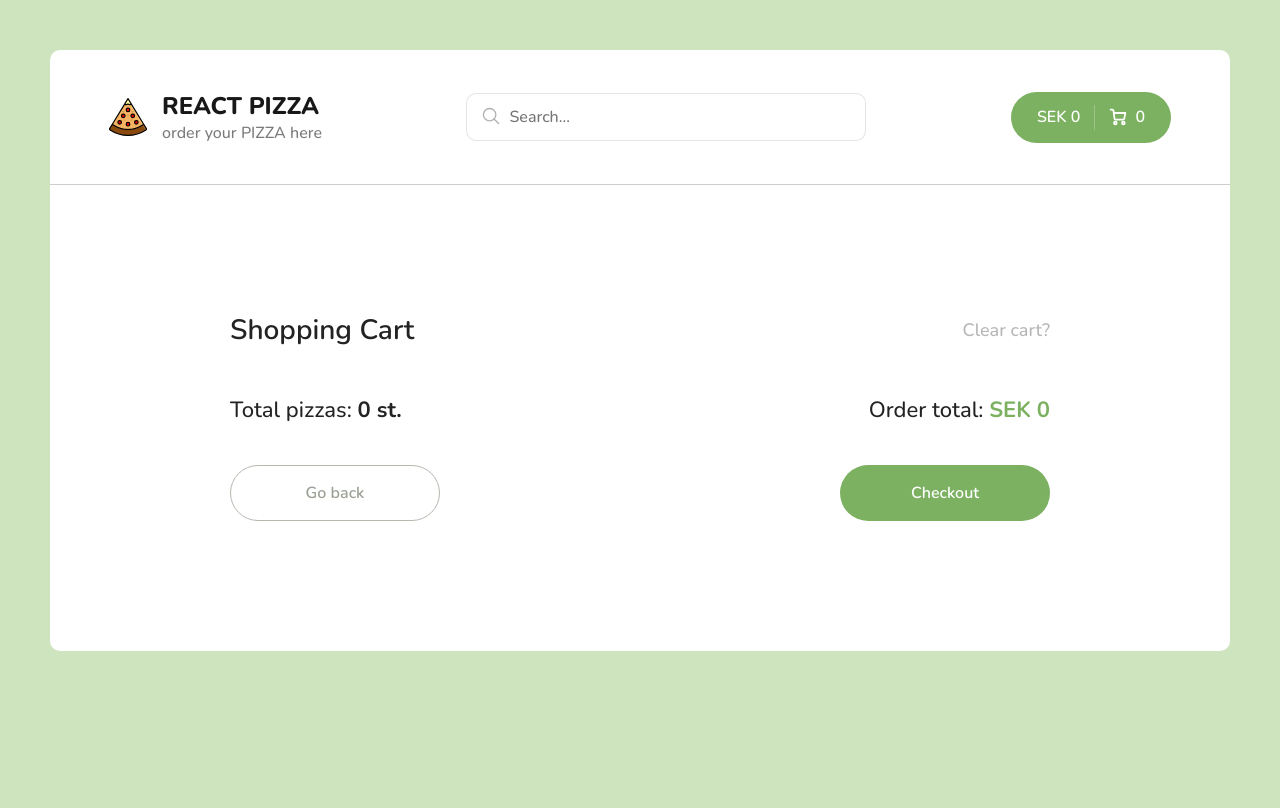
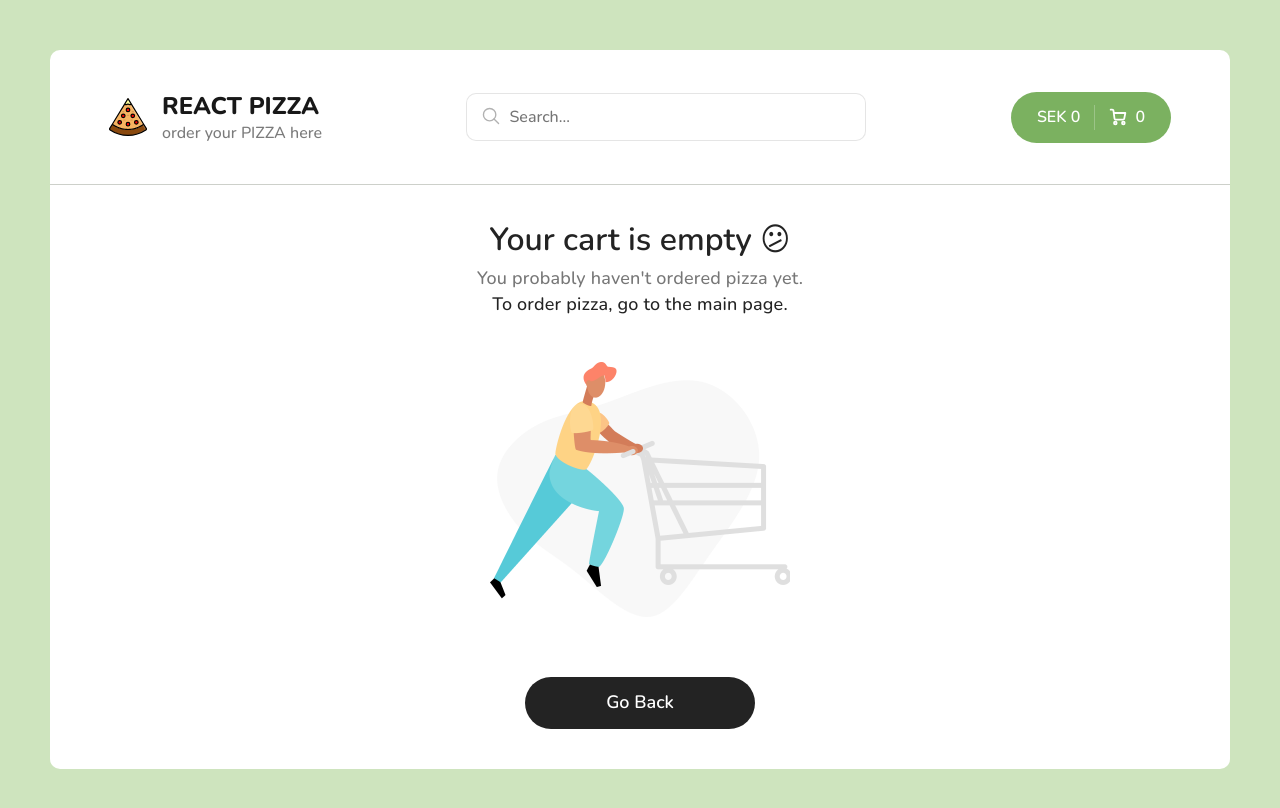
Before and after one commit to edzynia/e-come-app, a React (Create React App) app: page /cart in a window 1280 px wide. Shown: the top 808 px of the page. Built offline with nearby package versions, Linux system fonts and the light colour scheme.

Commit message:
minor fixes interms of empty cart

```diff
--- a/src/components/CartEmpty.jsx
+++ b/src/components/CartEmpty.jsx
@@ -12,10 +12,9 @@ const CartEmpty = () => {
       <p>
         You probably haven't ordered pizza yet.
         <br />
-        <Link to='/' className='button button--black'>
+        <Link to='/'>
           <span>To order pizza, go to the main page.</span>
         </Link>
-        To order pizza, go to the main page.
       </p>
       <img src={cartEmptyImg} alt='Empty cart' />
       <Link to='/' className='button button--black'>
--- a/src/components/PizzaBlock/index.jsx
+++ b/src/components/PizzaBlock/index.jsx
@@ -4,7 +4,6 @@ import { useSelector, useDispatch } from 'react-redux';
 import { addItem } from '../../redux/slices/cartSlice';
 
 const typeNames = ['thin dough', 'normal'];
-const sizeValues = [26, 30, 40];
 
 const ProductCard = ({ id, title, price, imageUrl, sizes, types }) => {
   const dispatch = useDispatch();
@@ -22,7 +21,7 @@ const ProductCard = ({ id, title, price, imageUrl, sizes, types }) => {
       price,
       imageUrl,
       type: typeNames[activeType],
-      size: sizeValues[activeSize],
+      size: sizes[activeSize],
     };
     dispatch(addItem(item));
   };
--- a/src/pages/Cart.jsx
+++ b/src/pages/Cart.jsx
@@ -3,6 +3,7 @@ import { useSelector, useDispatch } from 'react-redux';
 
 import CartItem from '../components/CartItem';
 import { clearItems } from '../redux/slices/cartSlice';
+import CartEmpty from '../components/CartEmpty';
 
 const Cart = () => {
   const dispatch = useDispatch();
@@ -13,6 +14,10 @@ const Cart = () => {
       return dispatch(clearItems());
     }
   };
+
+  if (!totalPrice) {
+    return <CartEmpty />;
+  }
 
   return (
     <div className='container container--cart'>
```
